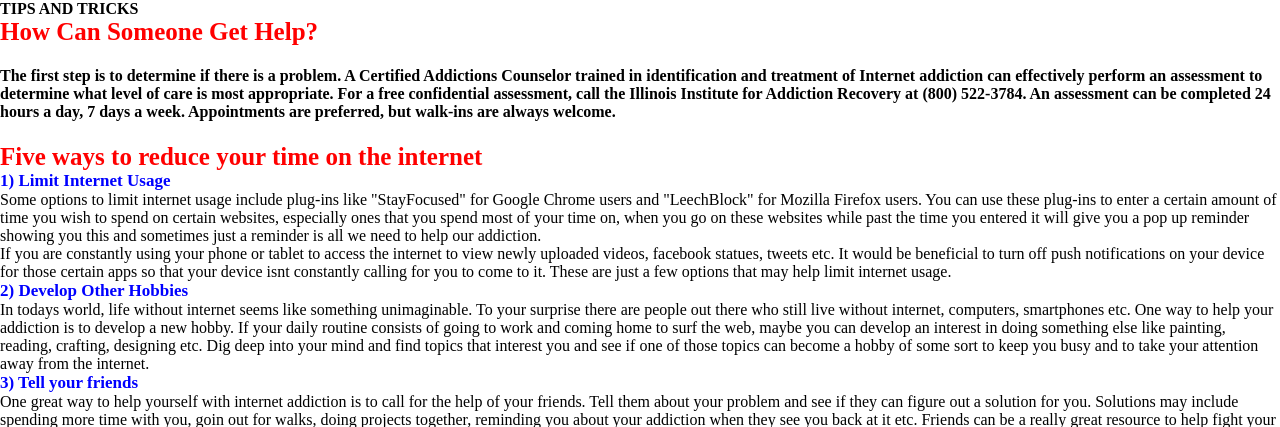
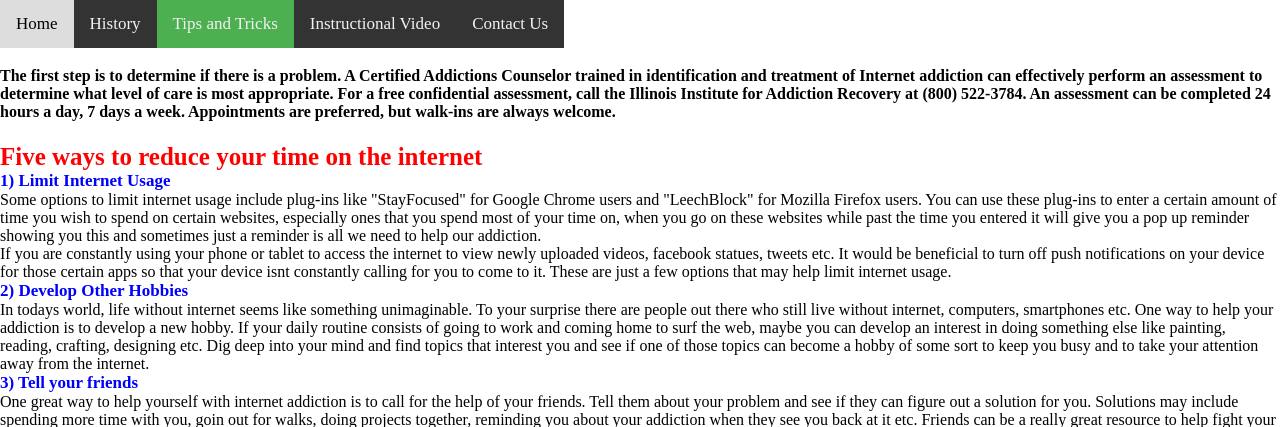
Before and after one commit to KyleAure/CS344WebsiteProject, a PHP site: page /tips.php in a window 1280 px wide. Shown: the top 427 px of the page. Run offline with PHP 8.4, Linux system fonts and the light colour scheme.

Commit message:
added header tabs

```diff
--- a/tips.php
+++ b/tips.php
@@ -24,6 +24,14 @@ ini_set('display_errors', E_ALL);
 <script src="https://ajax.googleapis.com/ajax/libs/jquery/3.3.1/jquery.min.js"></script>
 <script src="js/header.js"></script>
 <!-- Include Header -->
+<div class="topnav" id="myTopnav">
+  <a href="index.php" >Home</a>
+  <a href="history.php">History</a>
+  <a href="tips.php">Tips and Tricks</a>
+  <a href="video.php">Instructional Video</a>
+  <a href="contact.php">Contact Us</a>
+  <a href="javascript:void(0);" class="icon" onclick="updateNavClass()">&#9776;</a>
+</div>
 <header>
      <h1><Strong>
          TIPS AND TRICKS </Strong></h1>
```
